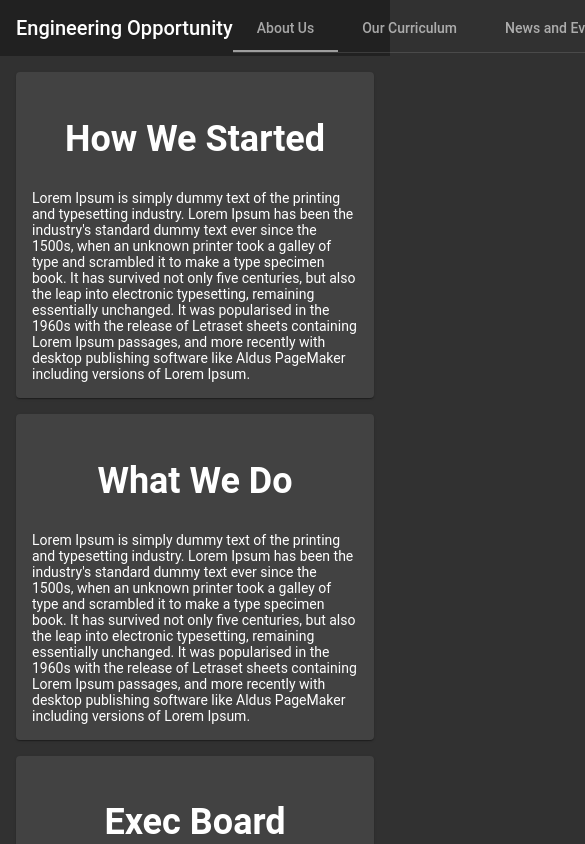
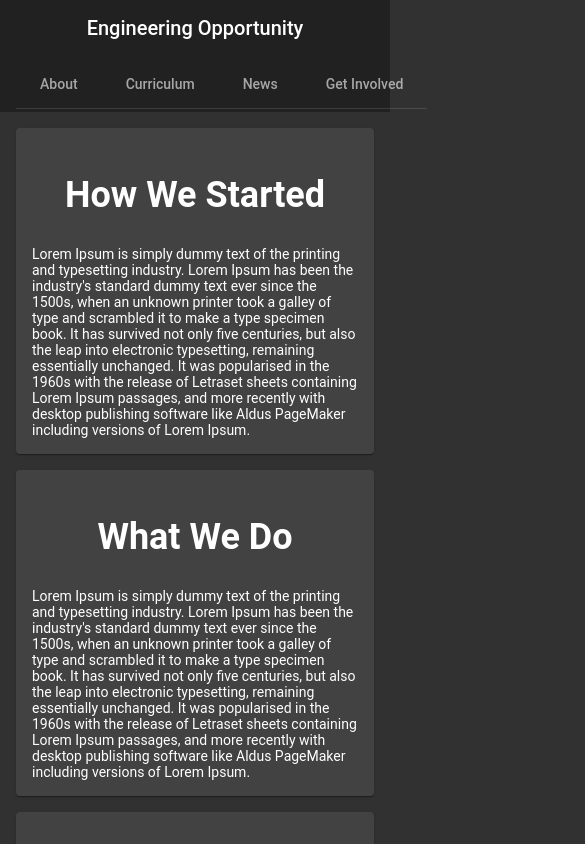
Before and after one commit to Alatariel42/engr-opportunity, an Angular app in the folder proj/client/: page /about in a window 390 px wide. Shown: the top 844 px of the page, 585 px wide, since content can reach past the window. Built offline with nearby package versions, Linux system fonts and the light colour scheme.

Commit message:
Made header responsive

```diff
--- a/proj/client/src/app/header/header.component.html
+++ b/proj/client/src/app/header/header.component.html
@@ -1,8 +1,12 @@
 <mat-toolbar role="banner">
-  <h1>Engineering Opportunity</h1>
-  <div mat-tab-nav-bar>
-    <a mat-tab-link *ngFor="let link of navLinks" [routerLink]="link.path" routerLinkActive #rla="routerLinkActive" [active]="rla.isActive">
-      {{link.label}}
-    </a>
-  </div>
+  <mat-toolbar-row>
+      <h1>Engineering Opportunity</h1>
+  </mat-toolbar-row>
+  <mat-toolbar-row>
+    <nav mat-tab-nav-bar>
+      <a mat-tab-link *ngFor="let link of navLinks" [routerLink]="link.path" routerLinkActive #rla="routerLinkActive">
+        {{link.label}}
+      </a>
+    </nav>
+  </mat-toolbar-row>
 </mat-toolbar>
--- a/proj/client/src/app/header/header.component.scss
+++ b/proj/client/src/app/header/header.component.scss
@@ -0,0 +1,7 @@
+h1 {
+    margin: auto;
+}
+
+nav {
+    margin: auto
+}
--- a/proj/client/src/app/header/header.component.ts
+++ b/proj/client/src/app/header/header.component.ts
@@ -9,15 +9,15 @@ export class HeaderComponent implements OnInit {
   navLinks = [
     {
       path: 'about',
-      label: 'About Us'
+      label: 'About'
     },
     {
       path: 'curriculum',
-      label: 'Our Curriculum'
+      label: 'Curriculum'
     },
     {
       path: 'news',
-      label: 'News and Events'
+      label: 'News'
     },
     {
       path: 'get-involved',
```
